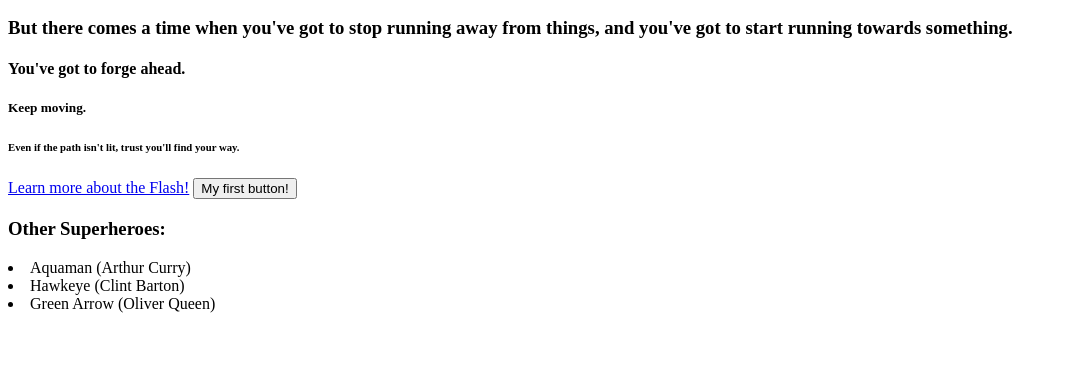
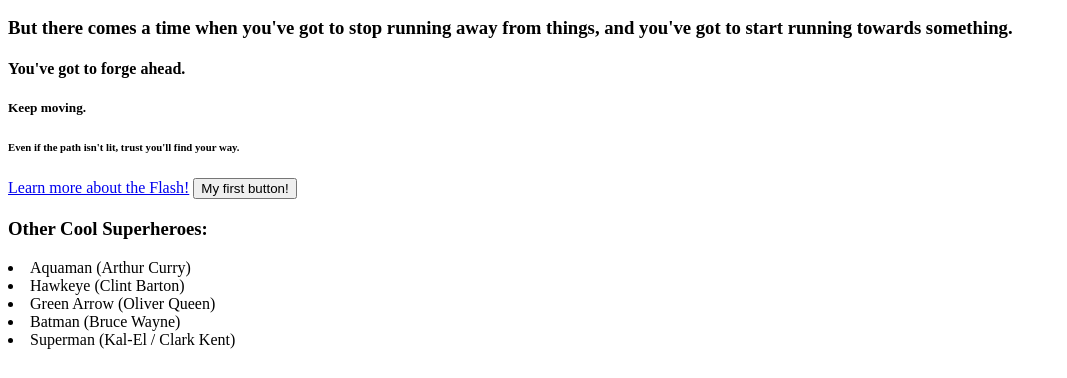
Before and after one commit to profduality/wk5-html-1, a plain HTML site: page index.html in a window 1280 px wide. Shown: the part 422-800 px from the top of the page, without its empty margins (0-1067 px from the left). Drawn offline with Linux system fonts and the light colour scheme.

Commit message:
Fixed a typo, and added more superheroes to the list

```diff
--- a/index.html
+++ b/index.html
@@ -13,9 +13,11 @@
 <h6>Even if the path isn't lit, trust you'll find your way.</h6>
 <a href="https://en.wikipedia.org/wiki/The_Flash_(2014_TV_series)"> Learn more about the Flash!</a>
 <button> My first button! </button>
-<h3> Other Superheroes:</h3>
+<h3> Other Cool Superheroes:</h3>
   <li> Aquaman (Arthur Curry)
   <li> Hawkeye (Clint Barton)
   <li> Green Arrow (Oliver Queen)
+  <li> Batman (Bruce Wayne)
+  <li> Superman (Kal-El / Clark Kent)
 </body>
 </html>
```
